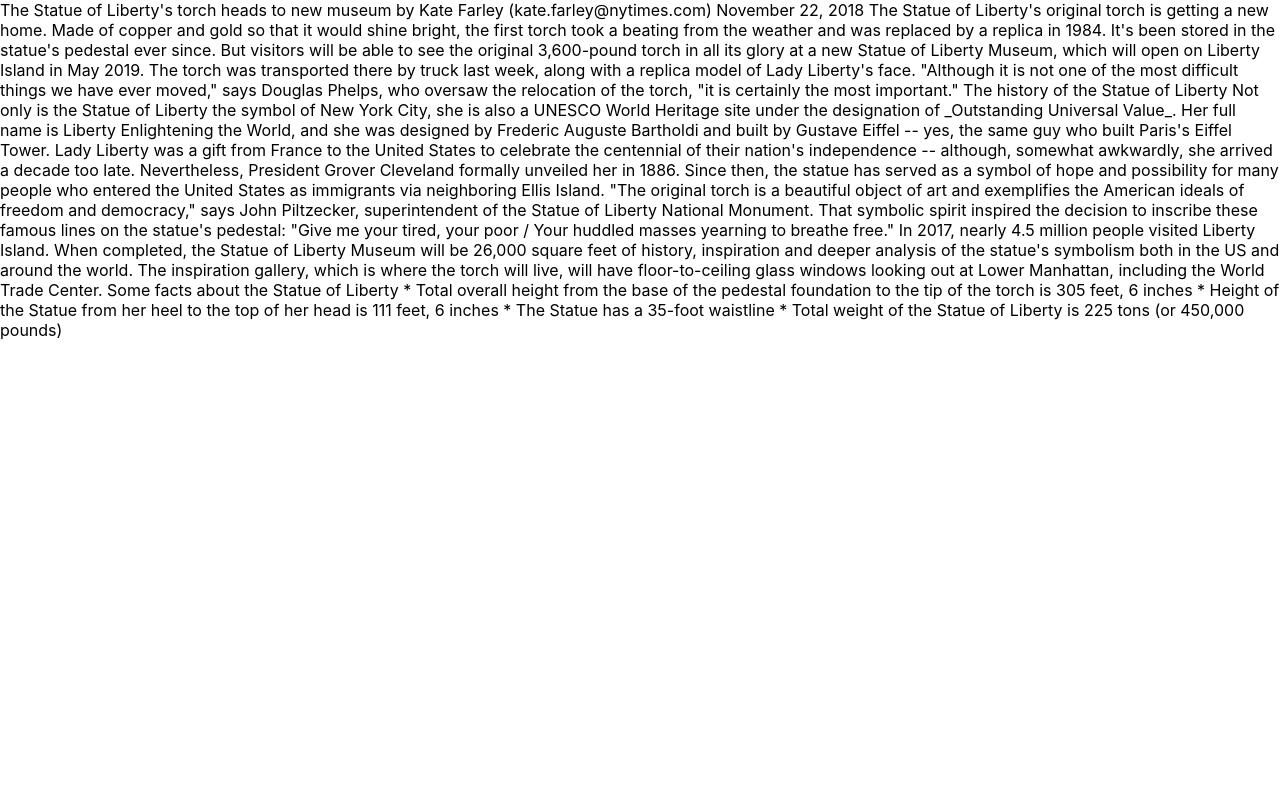
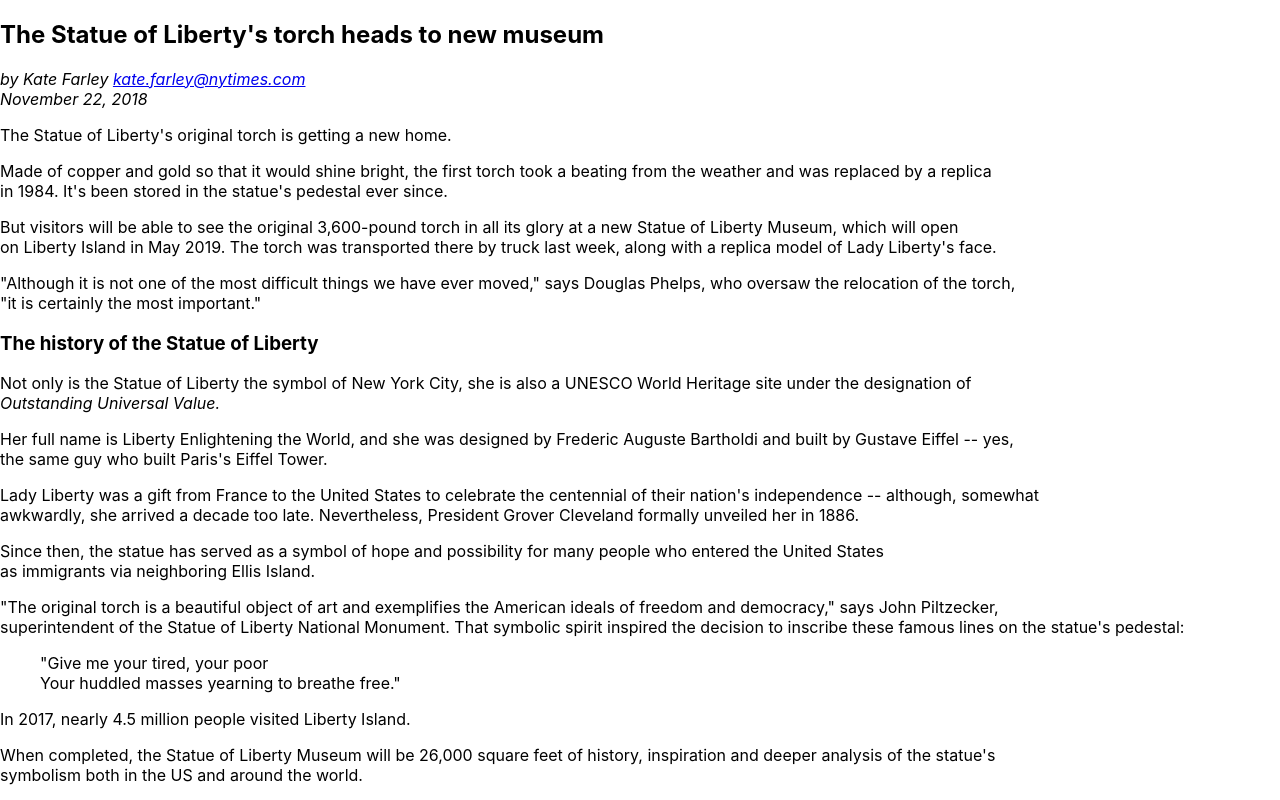
Before and after one commit to seainfo6150/seainfo6150-webapp, a React (Create React App) app: page / in a window 1280 px wide. Shown: the top 800 px of the page. Built offline with nearby package versions, Linux system fonts and the light colour scheme.

Commit message:
Huiqi-Assignment_3

```diff
--- a/src/Article/Article.jsx
+++ b/src/Article/Article.jsx
@@ -2,47 +2,97 @@ import React from 'react'
 
 const Article = () => {
   return (
-    <div>
-      The Statue of Liberty's torch heads to new museum
-      by Kate Farley (kate.farley@nytimes.com)
-      November 22, 2018
+    <html lang="en">
+      <head>
+      <meta charset="UTF-8" />
+      <meta name="viewport" content="width=device-width, initial-scale=1.0" />
+      <meta http-equiv="X-UA-Compatible" content="ie=edge" />
+      <title>Kate Farley</title>
+    </head>
+    <body>
+      <main>
+        <section>
+          <h1>The Statue of Liberty's torch heads to new museum  </h1>
+          <address>
+          by Kate Farley <a href="mailto:kate.farley@nytimes.com">kate.farley@nytimes.com</a><br/>
+          <time datetime="2018-11-22">November 22, 2018 </time>
+          </address>
+          <p>
+          The Statue of Liberty's original torch is getting a new home.
+          </p>
+          <p>
+          Made of copper and gold so that it would shine bright, the first torch took a beating from the weather and was replaced by a replica<br/>
+          in 1984. It's been stored in the statue's pedestal ever since.
+          </p>
+          <p>
+          But visitors will be able to see the original 3,600-pound torch in all its glory at a new Statue of Liberty Museum, which will open<br/>
+          on Liberty Island in May 2019. The torch was transported there by truck last week, along with a replica model of Lady Liberty's
+          face.
+          </p>
+          <p>
+          "Although it is not one of the most difficult things we have ever moved," says Douglas Phelps, who oversaw the relocation of the torch,<br/>
+          "it is certainly the most important."
+          </p>
+        </section>
+        <section>
+          <h3>
+          The history of the Statue of Liberty
+          </h3>
+          <p>
+          Not only is the Statue of Liberty the symbol of New York City, she is also a UNESCO World Heritage site under the designation of<br/>
+          <i>Outstanding Universal Value.</i>
+          </p>
+          <p>
+          Her full name is Liberty Enlightening the World, and she was designed by Frederic Auguste Bartholdi and built by Gustave Eiffel -- yes,<br/>
+           the same guy who built Paris's Eiffel Tower.
+          </p>
+          <p>
+          Lady Liberty was a gift from France to the United States to celebrate the centennial of their nation's independence -- although, somewhat<br/>
+          awkwardly, she arrived a decade too late. Nevertheless, President Grover Cleveland formally unveiled her in 1886.
+          </p>
+          <p>
+          Since then, the statue has served as a symbol of hope and possibility for many people who entered the United States<br/>
+          as immigrants via neighboring Ellis Island.
+          </p>
 
-      The Statue of Liberty's original torch is getting a new home.
 
-      Made of copper and gold so that it would shine bright, the first torch took a beating from the weather and was replaced by a replica in 1984. It's been stored in the statue's pedestal ever since.
 
-      But visitors will be able to see the original 3,600-pound torch in all its glory at a new Statue of Liberty Museum, which will open on Liberty Island in May 2019. The torch was transported there by truck last week, along with a replica model of Lady Liberty's face.
+        <p>
+      "The original torch is a beautiful object of art and exemplifies the American ideals of freedom and democracy," says John Piltzecker,<br/>
+       superintendent of the Statue of Liberty National Monument. That symbolic spirit inspired the decision to inscribe these famous lines on the statue's pedestal:<br/>
+       <blockquote>
+       "Give me your tired, your poor<br/>
+       Your huddled masses yearning to breathe free."
+       </blockquote>
 
-      "Although it is not one of the most difficult things we have ever moved," says Douglas Phelps, who oversaw the relocation of the torch, "it is certainly the most important."
+        </p>
+        <p>
+      In 2017, nearly 4.5 million people visited Liberty Island.
+      </p>
+      <p>
+      When completed, the Statue of Liberty Museum will be 26,000 square feet of history, inspiration and deeper analysis of the statue's<br/>
+      symbolism both in the US and around the world.
+      </p>
+      <p>
+      The inspiration gallery, which is where the torch will live, will have floor-to-ceiling glass windows looking out at Lower<br/>
+      Manhattan, including the World Trade Center.
+      </p>
+      </section>
+      <section>
+      <h3>Some facts about the Statue of Liberty</h3>
+      <ul>
+      <li>Total overall height from the base of the pedestal foundation to the tip of the torch is <b>305 feet, 6 inches</b></li>
 
-      The history of the Statue of Liberty
+      <li>Height of the Statue from her heel to the top of her head is 111 feet, 6 inches</li>
 
-      Not only is the Statue of Liberty the symbol of New York City, she is also a UNESCO World Heritage site under the designation of _Outstanding Universal Value_.
+      <li>The Statue has a <b>35-foot</b> waistline</li>
 
-      Her full name is Liberty Enlightening the World, and she was designed by Frederic Auguste Bartholdi and built by Gustave Eiffel -- yes, the same guy who built Paris's Eiffel Tower.
-
-      Lady Liberty was a gift from France to the United States to celebrate the centennial of their nation's independence -- although, somewhat awkwardly, she arrived a decade too late. Nevertheless, President Grover Cleveland formally unveiled her in 1886.
-
-      Since then, the statue has served as a symbol of hope and possibility for many people who entered the United States as immigrants via neighboring Ellis Island.
-
-      "The original torch is a beautiful object of art and exemplifies the American ideals of freedom and democracy," says John Piltzecker, superintendent of the Statue of Liberty National Monument. That symbolic spirit inspired the decision to inscribe these famous lines on the statue's pedestal: "Give me your tired, your poor / Your huddled masses yearning to breathe free."
-
-      In 2017, nearly 4.5 million people visited Liberty Island.
-
-      When completed, the Statue of Liberty Museum will be 26,000 square feet of history, inspiration and deeper analysis of the statue's symbolism both in the US and around the world.
-
-      The inspiration gallery, which is where the torch will live, will have floor-to-ceiling glass windows looking out at Lower Manhattan, including the World Trade Center.
-
-      Some facts about the Statue of Liberty
-
-      * Total overall height from the base of the pedestal foundation to the tip of the torch is 305 feet, 6 inches
-
-      * Height of the Statue from her heel to the top of her head is 111 feet, 6 inches
-
-      * The Statue has a 35-foot waistline
-
-      * Total weight of the Statue of Liberty is 225 tons (or 450,000 pounds)
-    </div>
+      <li>Total weight of the Statue of Liberty is <b>225 tons (or 450,000 pounds)</b></li>
+      </ul>
+      </section>
+      </main>
+      </body>
+    </html>
   )
 }
 
```
